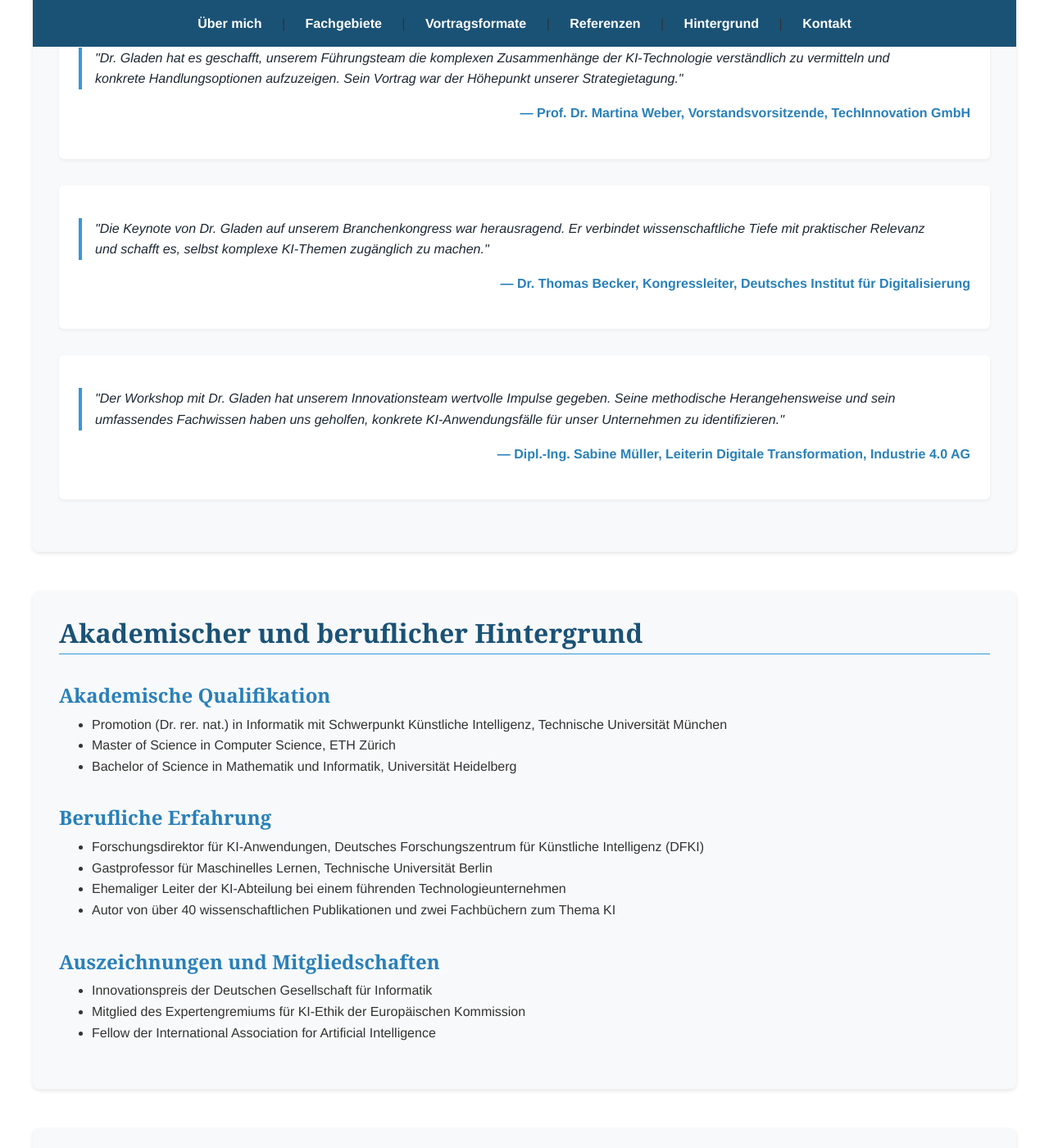
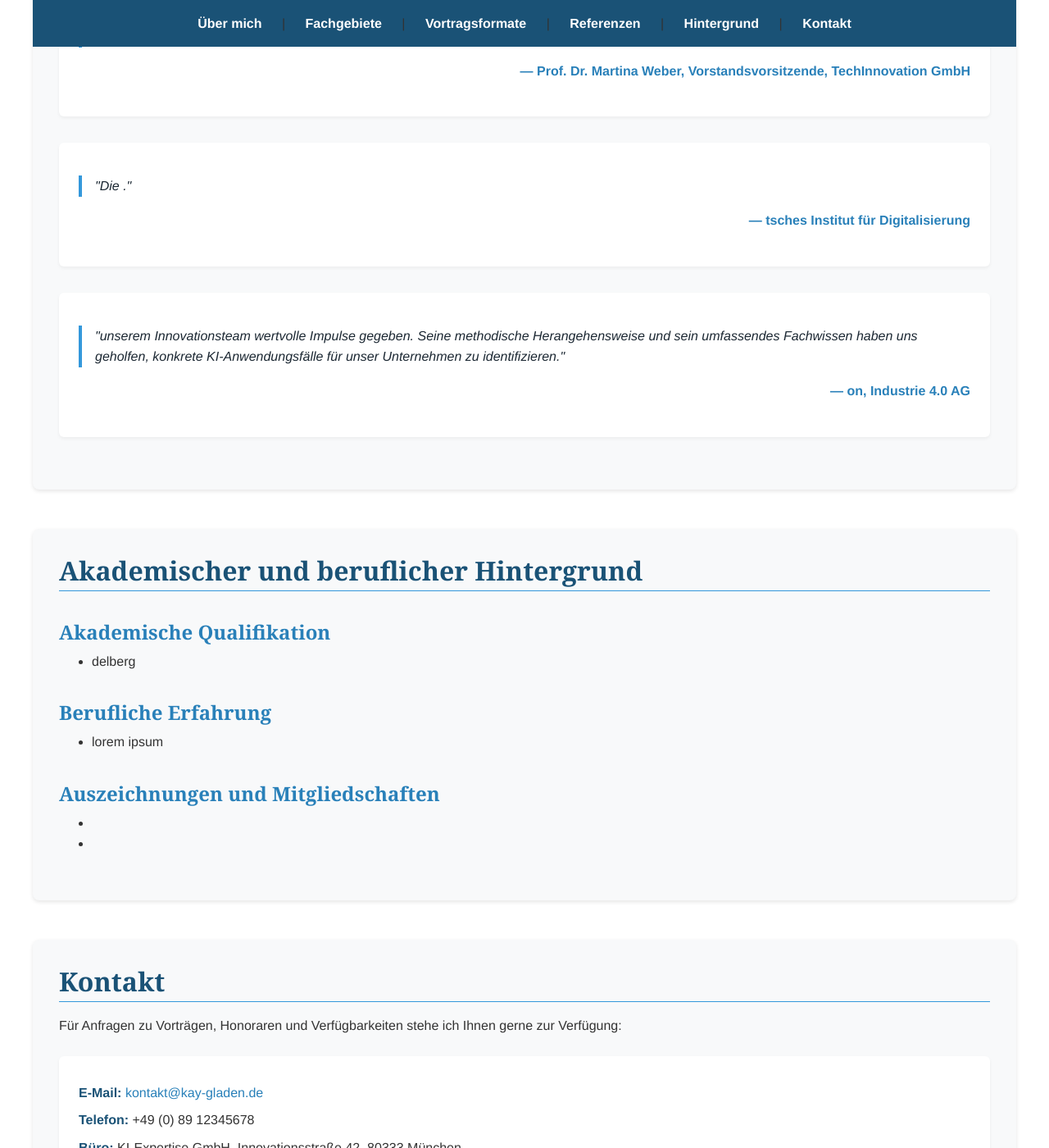
Before and after one commit to ypsdg/kaygladen.github.io, a Jekyll site: the page built from index.md, in a window 1280 px wide and 1400 px high, scrolled down 1861 px. Shown: the whole window at 82% size. Built offline with Jekyll 4.4.1, drawn with Linux system fonts in a browser that asks for light colours; some of the changed text lies outside the part shown.

Commit message:
Update index.md content

```diff
--- a/index.md
+++ b/index.md
@@ -1,12 +1,12 @@
 ---
 layout: default
-title: Dr. Kay Gladen | KI-Keynote Speaker
+title: Kay Gladen | KI-Keynote Speaker
 description: Experte für Künstliche Intelligenz und Keynote Speaker für Fachveranstaltungen und Konferenzen
 ---
 
 <div class="header-container">
-  <h1>Dr. Kay Gladen</h1>
-  <h2>Experte für Künstliche Intelligenz & Keynote Speaker</h2>
+  <h1>Kay Gladen</h1>
+  <h2>Experte für Künstliche Intelligenz </h2>
 </div>
 
 <div class="navigation">
@@ -22,7 +22,7 @@
   <h2>Über mich</h2>
   <p>Sehr geehrte Damen und Herren,</p>
 
-  <p>als promovierter Experte im Bereich der Künstlichen Intelligenz biete ich fundierte und praxisnahe Keynote-Vorträge zu den neuesten Entwicklungen und Anwendungsmöglichkeiten von KI-Technologien. Mit über 15 Jahren Erfahrung in Forschung und Industrie verbinde ich wissenschaftliche Präzision mit verständlicher Vermittlung komplexer Themen.</p>
+  <p>lorem ipsum</p>
 
   <p>Meine Vorträge zeichnen sich durch eine klare Struktur, aktuelle Fallbeispiele und praxisrelevante Erkenntnisse aus. Ich lege besonderen Wert darauf, die Brücke zwischen theoretischen Konzepten und praktischer Anwendung zu schlagen, um Ihrem Publikum wertvolle Einblicke und Handlungsimpulse zu vermitteln.</p>
 </div>
@@ -76,16 +76,16 @@
 
   <div class="testimonial">
     <blockquote>
-      "Die Keynote von Dr. Gladen auf unserem Branchenkongress war herausragend. Er verbindet wissenschaftliche Tiefe mit praktischer Relevanz und schafft es, selbst komplexe KI-Themen zugänglich zu machen."
+      "Die ."
     </blockquote>
-    <p class="author">— Dr. Thomas Becker, Kongressleiter, Deutsches Institut für Digitalisierung</p>
+    <p class="author">— tsches Institut für Digitalisierung</p>
   </div>
 
   <div class="testimonial">
     <blockquote>
-      "Der Workshop mit Dr. Gladen hat unserem Innovationsteam wertvolle Impulse gegeben. Seine methodische Herangehensweise und sein umfassendes Fachwissen haben uns geholfen, konkrete KI-Anwendungsfälle für unser Unternehmen zu identifizieren."
+      "unserem Innovationsteam wertvolle Impulse gegeben. Seine methodische Herangehensweise und sein umfassendes Fachwissen haben uns geholfen, konkrete KI-Anwendungsfälle für unser Unternehmen zu identifizieren."
     </blockquote>
-    <p class="author">— Dipl.-Ing. Sabine Müller, Leiterin Digitale Transformation, Industrie 4.0 AG</p>
+    <p class="author">— on, Industrie 4.0 AG</p>
   </div>
 </div>
 
@@ -95,28 +95,26 @@
   <div class="background">
     <h3>Akademische Qualifikation</h3>
     <ul>
-      <li>Promotion (Dr. rer. nat.) in Informatik mit Schwerpunkt Künstliche Intelligenz, Technische Universität München</li>
-      <li>Master of Science in Computer Science, ETH Zürich</li>
-      <li>Bachelor of Science in Mathematik und Informatik, Universität Heidelberg</li>
+
+      <li>delberg</li>
     </ul>
   </div>
 
   <div class="background">
     <h3>Berufliche Erfahrung</h3>
     <ul>
-      <li>Forschungsdirektor für KI-Anwendungen, Deutsches Forschungszentrum für Künstliche Intelligenz (DFKI)</li>
-      <li>Gastprofessor für Maschinelles Lernen, Technische Universität Berlin</li>
-      <li>Ehemaliger Leiter der KI-Abteilung bei einem führenden Technologieunternehmen</li>
-      <li>Autor von über 40 wissenschaftlichen Publikationen und zwei Fachbüchern zum Thema KI</li>
+
+
+
+      <li>lorem ipsum</li>
     </ul>
   </div>
 
   <div class="background">
     <h3>Auszeichnungen und Mitgliedschaften</h3>
     <ul>
-      <li>Innovationspreis der Deutschen Gesellschaft für Informatik</li>
-      <li>Mitglied des Expertengremiums für KI-Ethik der Europäischen Kommission</li>
-      <li>Fellow der International Association for Artificial Intelligence</li>
+      <li></li>
+      <li></li>
     </ul>
   </div>
 </div>
@@ -135,5 +133,5 @@
   <p>Ich freue mich auf Ihre Anfrage und die Möglichkeit, Ihre Veranstaltung mit einem maßgeschneiderten Vortrag zu bereichern.</p>
 
   <p>Mit freundlichen Grüßen,<br>
-  Dr. Kay Gladen</p>
+  Kay Gladen</p>
 </div>
```
